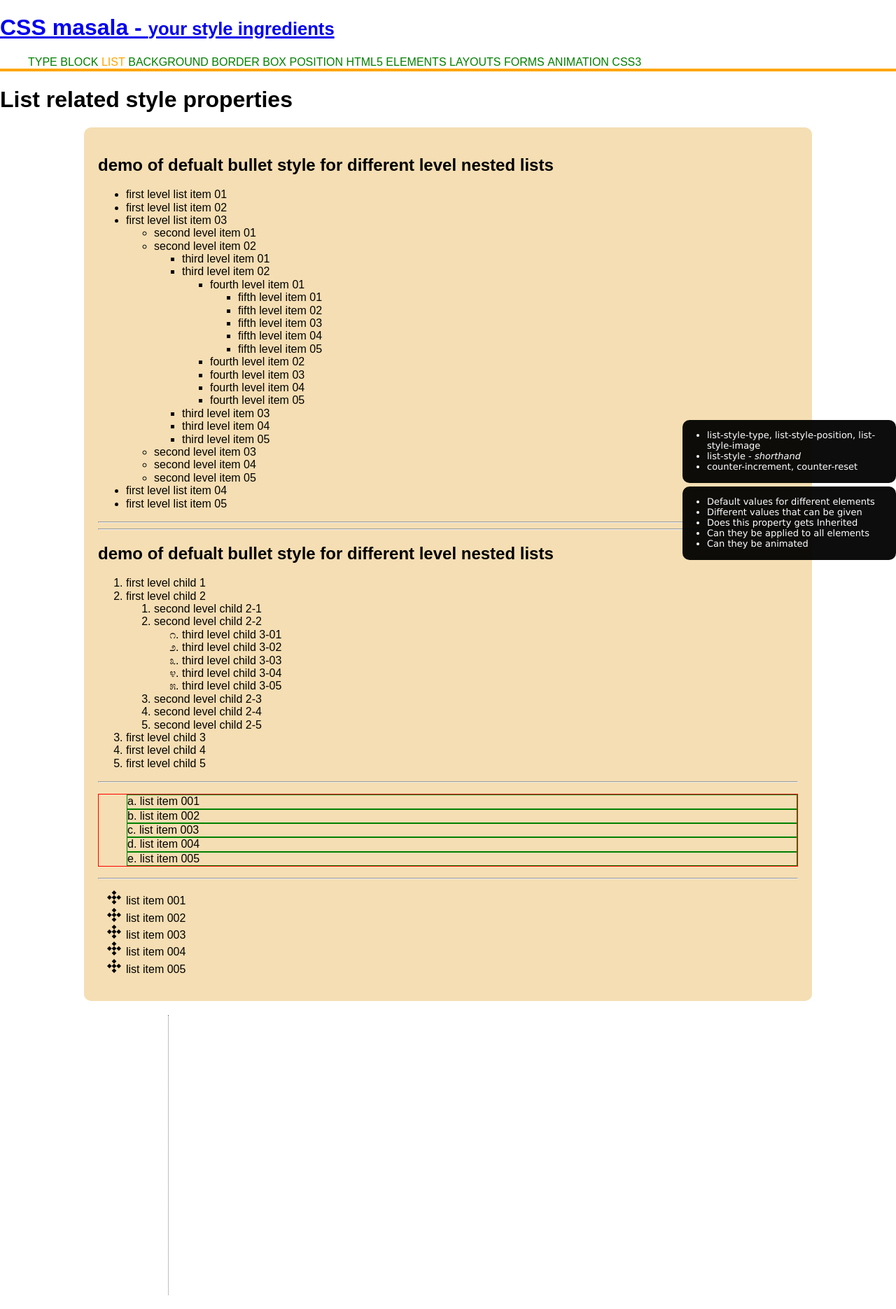
After one commit to kingkris/b14-gang, a PHP site: page /03-list.html in a window 1280 px wide. The commit adds this page. Shown: the whole page at 70% size. Run offline with PHP 8.4, Linux system fonts and the light colour scheme.

Commit message:
css properties for list

```diff
--- /dev/null
+++ b/02-css/03-list.html
@@ -0,0 +1,164 @@
+<!DOCTYPE html>
+<html lang="en">
+<head>
+	<meta charset="utf-8">
+	<meta http-equiv="X-UA-Compatible" content="IE=edge">
+	<title>List related CSS properties</title>
+	<link rel="stylesheet" href="css/normalize.css">
+	<link rel="stylesheet" href="css/main.css">
+	<link rel="stylesheet" href="css/03-list.css">
+	<link rel="shortcut icon" href="favicon.ico">
+</head>
+<body>
+<header class="site-header">
+	<h1>
+		<a href="#">
+			CSS masala -
+			<small>your style ingredients</small>
+		</a>
+	</h1>
+	<nav>
+		<ul class="menu">
+			<li><a href="01-type.html">Type</a></li>
+			<li><a href="02-block.html">Block</a></li>
+			<li class="active"><a href="03-list.html">List</a></li>
+			<li><a href="04-background.html">Background</a></li>
+			<li><a href="05-border.html">Border</a></li>
+			<li><a href="06-box.html">Box</a></li>
+			<li><a href="07-position.html">Position</a></li>
+			<li><a href="08-html5-elements.html">html5 elements</a></li>
+			<li><a href="09-layouts.html">Layouts</a></li>
+			<li><a href="10-forms.html">Forms</a></li>
+			<li><a href="11-animation.html">Animation</a></li>
+			<li class="has-submenu"><a href="#">CSS3</a>
+					<ul class="submenu">
+						<li><a href="12-1-css3-properties.html">CSS3 Properties</a></li>
+						<li><a href="12-2-grids.html">Grids</a></li>
+						<li><a href="12-3-flex.html">Flex</a></li>
+					</ul>
+			</li>
+		</ul>
+	</nav>
+</header><!-- /.site-header -->
+<div class="container">
+	<h1 class="page-title">List related style properties</h1>
+</div><!-- /.container -->
+
+<div class="wrap">
+	<h2>demo of defualt bullet style for different level nested lists</h2>
+	<ul>
+		<li>first level list item 01</li>
+		<li>first level list item 02</li>
+		<li>first level list item 03
+			<ul>
+				<li>second level item 01</li>
+				<li>second level item 02
+					<ul>
+						<li>third level item 01</li>
+						<li>third level item 02
+							<ul>
+								<li>fourth level item 01
+									<ul>
+										<li>fifth level item 01</li>
+										<li>fifth level item 02</li>
+										<li>fifth level item 03</li>
+										<li>fifth level item 04</li>
+										<li>fifth level item 05</li>
+									</ul>
+								</li>
+								<li>fourth level item 02</li>
+								<li>fourth level item 03</li>
+								<li>fourth level item 04</li>
+								<li>fourth level item 05</li>
+							</ul>
+						</li>
+						<li>third level item 03</li>
+						<li>third level item 04</li>
+						<li>third level item 05</li>
+					</ul>
+				</li>
+				<li>second level item 03</li>
+				<li>second level item 04</li>
+				<li>second level item 05</li>
+			</ul>
+		</li>
+		<li>first level list item 04</li>
+		<li>first level list item 05</li>
+	</ul>
+	<hr>
+	<hr>
+	<h2>demo of defualt bullet style for different level nested lists</h2>
+	<ol>
+		<li>first level child 1</li>
+		<li>first level child 2
+			<ol>
+				<li>second level child 2-1</li>
+				<li>second level child 2-2
+					<ol class="li-kannada">
+						<li>third level child 3-01</li>
+						<li>third level child 3-02</li>
+						<li>third level child 3-03</li>
+						<li>third level child 3-04</li>
+						<li>third level child 3-05</li>
+					</ol>
+				</li>
+				<li>second level child 2-3</li>
+				<li>second level child 2-4</li>
+				<li>second level child 2-5</li>
+			</ol>
+		</li>
+		<li>first level child 3</li>
+		<li>first level child 4</li>
+		<li>first level child 5</li>
+	</ol>
+	<hr>
+	<ol class="list-lower-alpha">
+		<li>list item 001</li>
+		<li>list item 002</li>
+		<li>list item 003</li>
+		<li>list item 004</li>
+		<li>list item 005</li>
+	</ol>
+
+	<hr>
+	<ol class="list-img">
+		<li>list item 001</li>
+		<li>list item 002</li>
+		<li>list item 003</li>
+		<li>list item 004</li>
+		<li>list item 005</li>
+	</ol>
+
+
+</div>
+
+
+
+<!--
++++++++++++++++++++++++++++++++++++++
+Questions n Properties
++++++++++++++++++++++++++++++++++++++
+-->
+<div class="spacer"></div>
+
+<div class="fixed-box questions">
+	<ul>
+		<li>Default values for different elements</li>
+		<li>Different values that can be given</li>
+		<li>Does this property gets Inherited</li>
+		<li>Can they be applied to all elements</li>
+		<li>Can they be animated</li>
+	</ul>
+</div><!-- /.questions -->
+<div class="fixed-box properties">
+	<ul>
+		<li>list-style-type, list-style-position, list-style-image</li>
+		<li>list-style - <i>shorthand</i></li>
+		<li>counter-increment, counter-reset</li>
+	</ul>
+</div><!-- /.properties -->
+
+
+
+</body>
+</html>
--- a/02-css/css/02-block.css
+++ b/02-css/css/02-block.css
@@ -9,7 +9,7 @@
    ========================================================================== */
 /*
 
-Font related style properties
+block related style properties
 +++++++++++++++++++++++++++++++++++++++++++
 
 ~  word-spacing: normal | <length>
--- /dev/null
+++ b/02-css/css/03-list.css
@@ -0,0 +1,87 @@
+/* ==========================================================================
+    Few points to remeber for every CSS property
+    +++++++++++++++++++++++++++++++++++++++++++++++
+    • Default values for different elements
+    • Overriding & different values that can be given
+    • Inheritence
+    • Can they be applied to all elements
+    • Can they be animated
+   ========================================================================== */
+/*
+
+List related style properties
++++++++++++++++++++++++++++++++++++++++++++
+
+~  list-style-type: none
+                    disc | circle | square
+                    decimal | decimal-leading-zero | lower-roman | upper-roman
+                    lower-alpha | upper-alpha
+                    kannada | tamil | devanagari | malayalam
+    ^ default value for ul li is disc
+    ^ default value for ol li is decimal
+    ^ This property gets inherited
+    ^ This property can be applied to list elements
+    ^ Can't animate
+
+~  list-style-position: outside | inside
+    ^ default value for outside
+    ^ This property gets inherited
+    ^ This property can be applied to list elements
+    ^ Can't animate
+
+~  list-style-image: none | url()
+    ^ default value for none
+    ^ This property gets inherited
+    ^ This property can be applied to list elements
+    ^ Can't animate
+
+
+
+
+
+  list-style-type
+  list-style-position
+  list-style-image
+  list-style
+  counter-increment
+  counter-reset
+
+auto;
+inherit;
+
+List related important links
++++++++++++++++++++++++++++++++++++++++++++
+
+https://developer.mozilla.org/en-US/docs/Web/CSS/CSS_Lists_and_Counters
+
+*/
+
+/* ==========================================================================
+   Demo of Block related properties
+   ========================================================================== */
+
+.wrap{
+  width:1000px;
+  background-color: wheat;
+  padding: 20px;
+  border-radius:10px;
+  margin:20px auto;
+}
+
+
+.li-kannada{
+  list-style-type: kannada;
+}
+.list-lower-alpha{
+  list-style-type: lower-alpha;
+  border: solid 1px red;
+  list-style-position:inside
+}
+.list-lower-alpha li{
+  border: solid 1px green;
+}
+
+.list-img{
+  list-style-type: lower-alpha;
+  list-style-image:url('../img/bullet-01.png')
+}
--- a/02-css/css/main.css
+++ b/02-css/css/main.css
@@ -40,6 +40,8 @@ ul.menu{
 	text-transform: uppercase;
 	color:green
 }
+
+.menu li.active a,
 .menu li a:hover{
 	color:orange
 }
```
Also changed, not shown: 02-css/01-type.html (+7 -6 lines), 02-css/02-block.html (+5 -8 lines), 02-css/img/bullet-01.png (added).
